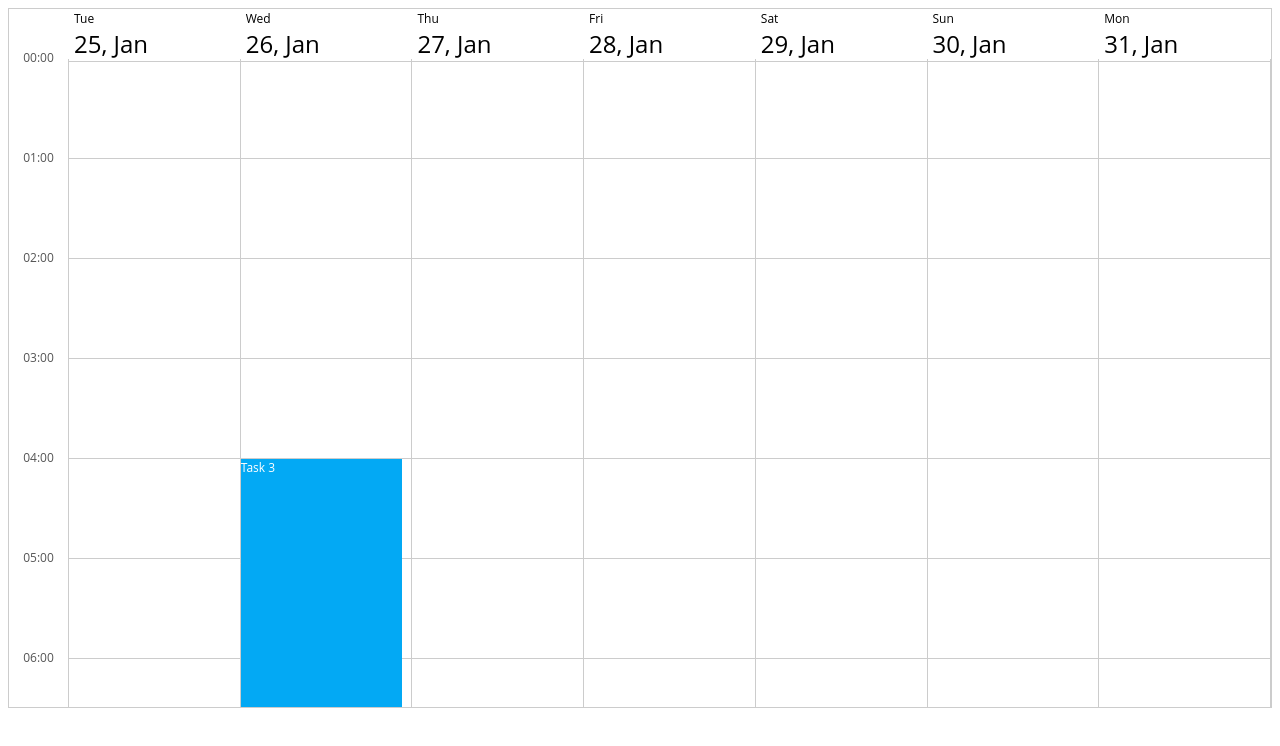
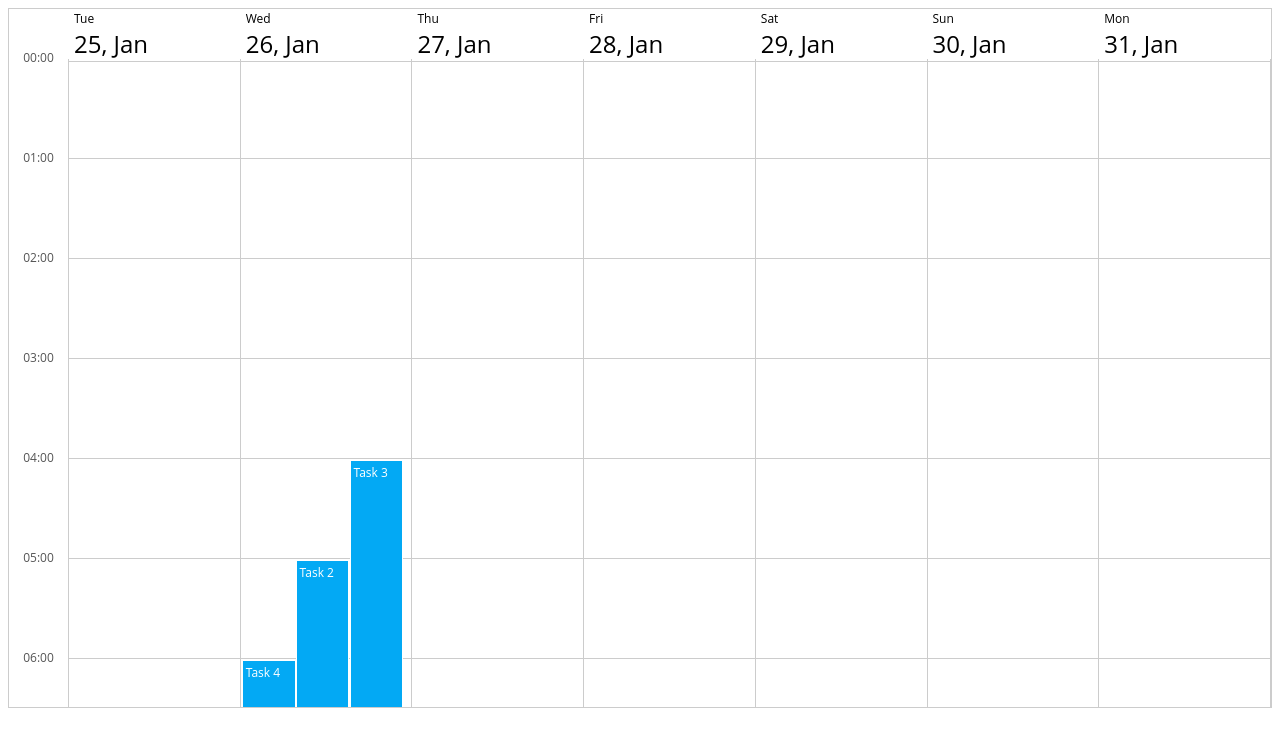
Before and after one commit to eden-lane/week-calendar, a React (Create React App) app: page / in a window 1280 px wide. Shown: the top 746 px of the page. Built offline with nearby package versions, Linux system fonts and the light colour scheme.

Commit message:
events layout

```diff
--- a/src/App.tsx
+++ b/src/App.tsx
@@ -50,12 +50,18 @@ const events: CalendarEvent<Task>[] = [
     id: "6",
     title: "Task 2",
     startDateTime: new Date(2022, 0, 26, 5),
-    endDateTime: new Date(2022, 0, 26, 6)
+    endDateTime: new Date(2022, 0, 26, 7)
   },
   {
     id: "7",
     title: "Task 3",
     startDateTime: new Date(2022, 0, 26, 4),
+    endDateTime: new Date(2022, 0, 26, 8)
+  },
+  {
+    id: "8",
+    title: "Task 4",
+    startDateTime: new Date(2022, 0, 26, 6),
     endDateTime: new Date(2022, 0, 26, 8)
   }
 ];
--- a/src/WeekCalendar/views/DayView.tsx
+++ b/src/WeekCalendar/views/DayView.tsx
@@ -7,7 +7,8 @@ import {
   startOfDay,
   format,
   startOfToday,
-  endOfToday
+  endOfToday,
+  areIntervalsOverlapping
 } from "date-fns";
 import React, {
   useEffect,
@@ -25,6 +26,7 @@ type EventData<TData = unknown> = {
   offset: number;
   width: number;
   event: CalendarEvent<TData>;
+  overlaps: EventData<TData>[];
 };
 
 type Props = {
@@ -51,16 +53,21 @@ export const DayView = (props: Props) => {
   const scrollPosition = useRef(-1);
 
   const eventsMap = useMemo<Map<string, EventData[]>>(() => {
-    const result = new Map();
+    const result = new Map<string, EventData[]>();
 
-    events.forEach((event) => {
+    events
+      .sort((a, b) => {
+        return (
+          (a.startDate?.getTime() || a.startDateTime!.getTime()) -
+          (b.startDate?.getTime() || b.startDateTime!.getTime())
+        );
+      })
+      .forEach((event) => {
         if (event.startDateTime && event.endDateTime) {
           const days = eachDayOfInterval({
             start: event.startDateTime,
             end: event.endDateTime
           });
-
-        console.log(days);
 
           days.forEach((day, index) => {
             const key = format(day, DATE_FORMAT);
@@ -82,11 +89,14 @@ export const DayView = (props: Props) => {
 
             const dateEvents = result.get(key) || [];
             dateEvents.push({
-            event,
+              event: {
+                ...event,
+                startDateTime,
+                endDateTime
+              },
               offset: 0,
               width: 1,
-            startDateTime,
-            endDateTime
+              overlaps: []
             });
 
             result.set(key, dateEvents);
@@ -94,10 +104,78 @@ export const DayView = (props: Props) => {
         }
       });
 
+    // Filling up array of overlapping events
+    result.forEach((day) => {
+      day.forEach((mainEventData) => {
+        const mainEventInterval = {
+          start: mainEventData.event.startDateTime!,
+          end: mainEventData.event.endDateTime!
+        };
+
+        day.forEach((eventData) => {
+          if (mainEventData === eventData) {
+            return;
+          }
+
+          const eventInterval = {
+            start: eventData.event.startDateTime!,
+            end: eventData.event.endDateTime!
+          };
+
+          if (areIntervalsOverlapping(mainEventInterval, eventInterval)) {
+            mainEventData.overlaps.push(eventData);
+          }
+        });
+      });
+    });
+
+    // Setting up width
+    result.forEach((day) => {
+      day.forEach((eventData) => {
+        let count = 1;
+        let offset = eventData.offset;
+
+        eventData.overlaps.forEach((overlapData) => {
+          const mainInterval = {
+            start: eventData.event.startDateTime!,
+            end: eventData.event.endDateTime!
+          };
+
+          const overlapInterval = {
+            start: overlapData.event.startDateTime!,
+            end: overlapData.event.endDateTime!
+          };
+
+          const areOverlapping = areIntervalsOverlapping(
+            mainInterval,
+            overlapInterval
+          );
+
+          if (areOverlapping && overlapData.offset <= offset) {
+            offset += 1;
+          }
+
+          const overlapsItems = overlapData.overlaps.filter((overlapData) => {
+            const overlapInterval = {
+              start: overlapData.event.startDateTime!,
+              end: overlapData.event.endDateTime!
+            };
+
+            return areIntervalsOverlapping(mainInterval, overlapInterval);
+          });
+
+          count = Math.max(count, overlapsItems.length + 1);
+        });
+
+        eventData.width = 1 / count;
+        eventData.offset = offset;
+      });
+    });
+
+    console.log(result);
+
     return result;
   }, [events]);
-
-  console.log(eventsMap);
 
   useEffect(() => {
     setWidth((rootRef.current?.offsetWidth ?? 0) - ASIDE_WIDTH);
@@ -122,7 +200,8 @@ export const DayView = (props: Props) => {
           style={{
             top: position.top,
             height: position.height,
-            width: eventWidth
+            width: eventWidth,
+            left: event.offset * eventWidth
           }}
           key={event.event.id}
         >
@@ -362,4 +441,7 @@ const Event = styled.div`
   background: #03a9f4;
   font-size: 12px;
   color: #fff;
+  padding: 3px;
+  margin: 1px;
+  border: 1px solid #fff;
 `;
```
Lines whose indentation alone changed are shown as unchanged.
